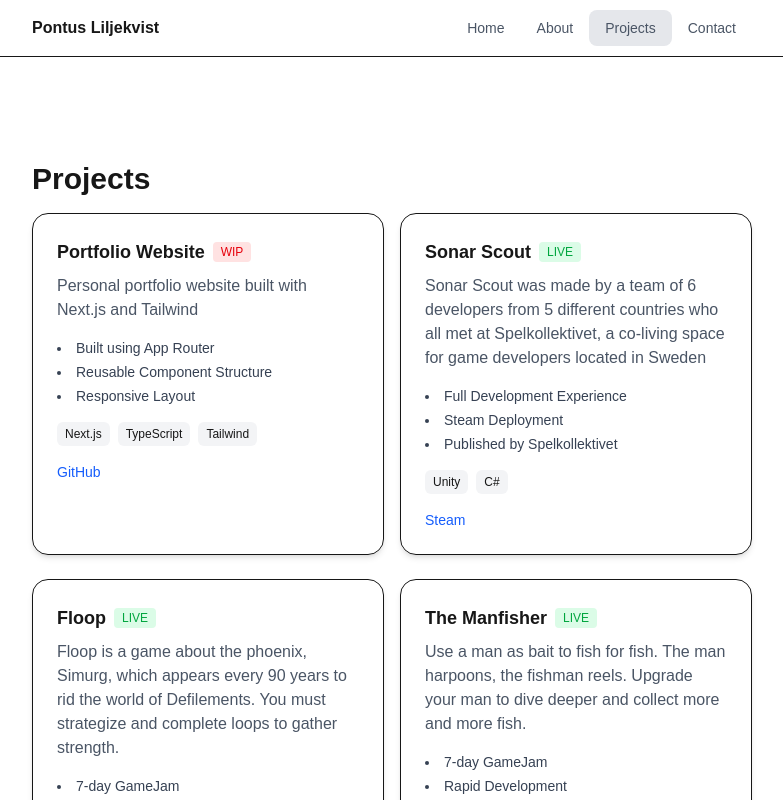
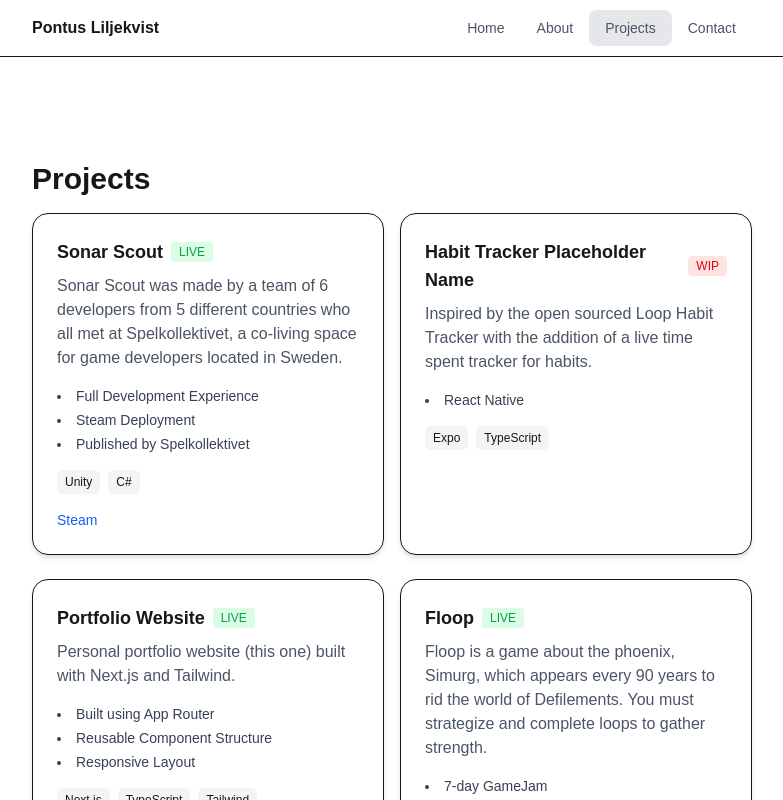
Before and after one commit to mekkmann/portfolio-page-2.0, a Next.js app: page /projects in a window 1280 px wide. Shown: the top 800 px of the page, without its empty margins (248-1031 px from the left). Built offline with nearby package versions, Linux system fonts and the light colour scheme.

Commit message:
updating projects

```diff
--- a/data/projects.ts
+++ b/data/projects.ts
@@ -11,21 +11,29 @@ export type Project = {
 
 export const projects: Project[] = [
     {
-        title: "Portfolio Website",
-        description: "Personal portfolio website built with Next.js and Tailwind",
-        tech: ["Next.js", "TypeScript", "Tailwind"],
-        highlights: ["Built using App Router", "Reusable Component Structure", "Responsive Layout"],
-        status: "wip",
-        github: "https://github.com/mekkmann/portfolio-page-2.0"
-    },
-    {
         title: "Sonar Scout",
-        description: "Sonar Scout was made by a team of 6 developers from 5 different countries who all met at Spelkollektivet, a co-living space for game developers located in Sweden",
+        description: "Sonar Scout was made by a team of 6 developers from 5 different countries who all met at Spelkollektivet, a co-living space for game developers located in Sweden.",
         tech: ["Unity", "C#"],
         highlights: ["Full Development Experience", "Steam Deployment", "Published by Spelkollektivet"],
         status: "live",
         liveLink: "https://store.steampowered.com/app/3137740/Sonar_Scout/",
         liveLinkPlatform: "Steam",
+    },
+    {
+        title: "Habit Tracker Placeholder Name",
+        description: "Inspired by the open sourced Loop Habit Tracker with the addition of a live time spent tracker for habits.",
+        tech: ["Expo", "TypeScript"],
+        highlights: ["React Native"],
+        status: "wip",
+
+    },
+    {
+        title: "Portfolio Website",
+        description: "Personal portfolio website (this one) built with Next.js and Tailwind.",
+        tech: ["Next.js", "TypeScript", "Tailwind"],
+        highlights: ["Built using App Router", "Reusable Component Structure", "Responsive Layout"],
+        status: "live",
+        github: "https://github.com/mekkmann/portfolio-page-2.0"
     },
     {
         title: "Floop",
```
